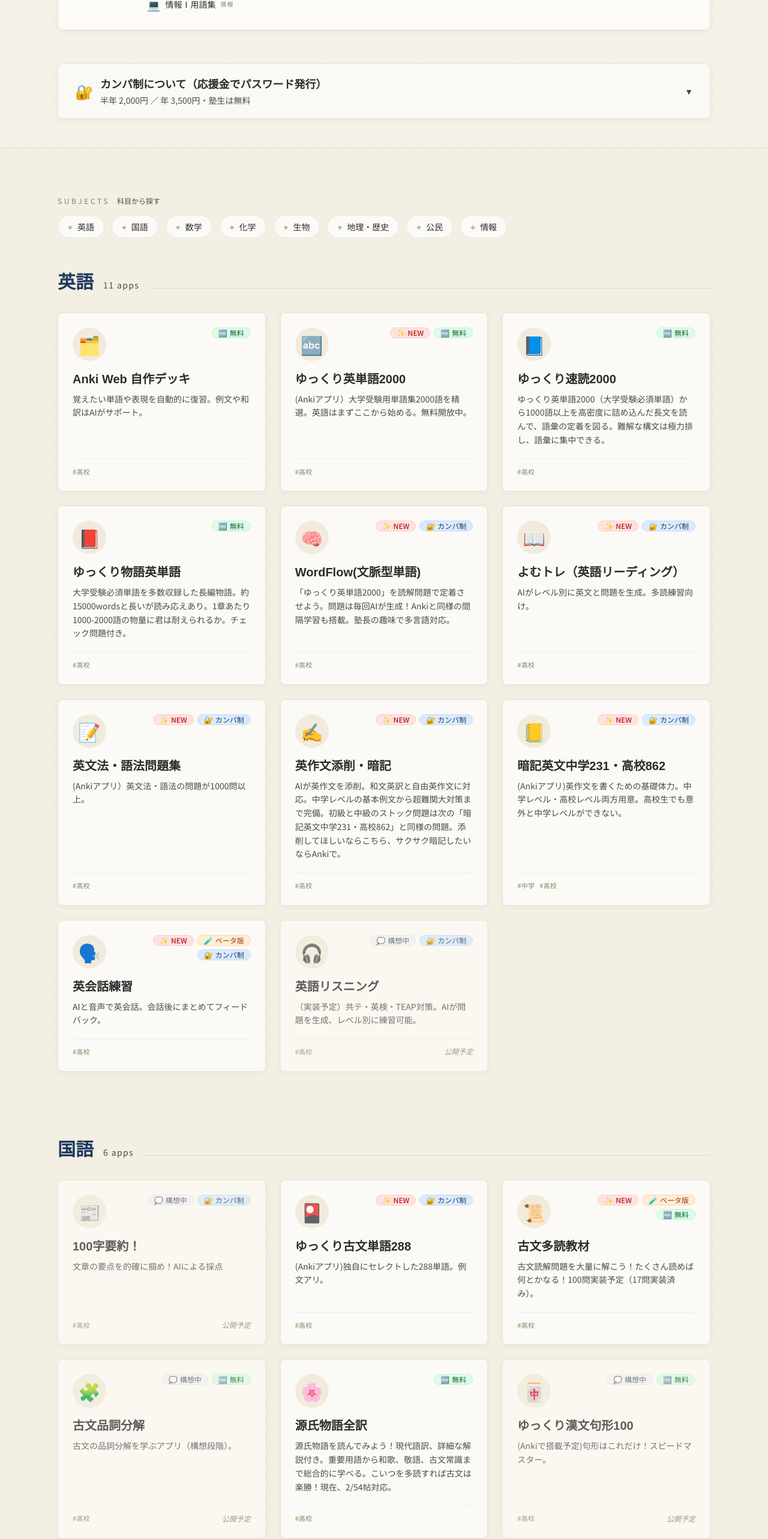
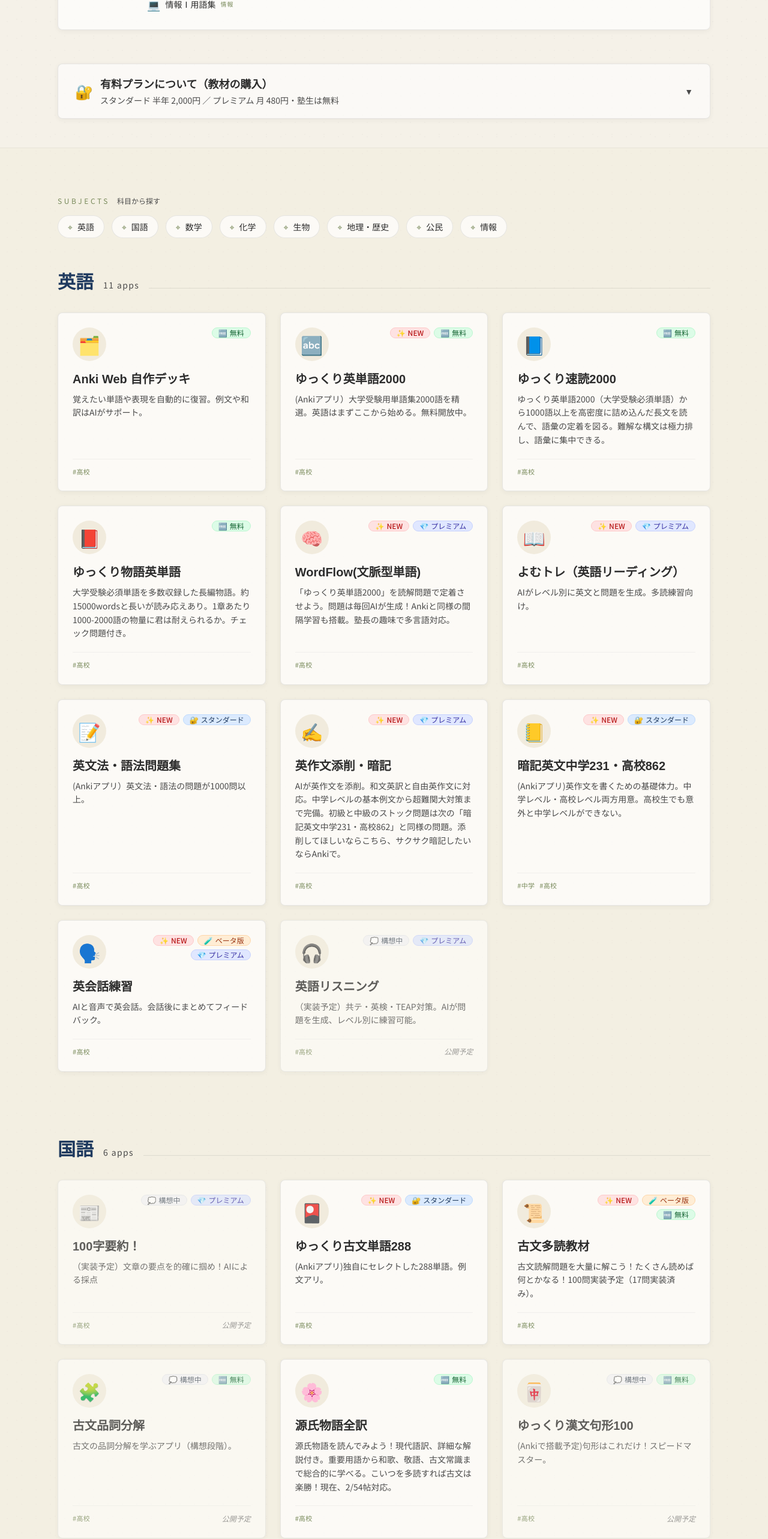
Before and after one commit to rokujo/yukkuri-portal, a Next.js app: page / in a window 1280 px wide. Shown: the part 960-3526 px from the top of the page at 60% size. Built offline with nearby package versions, Linux system fonts and the light colour scheme.

Commit message:
表記の修正

```diff
--- a/app/tokushoho/page.tsx
+++ b/app/tokushoho/page.tsx
@@ -73,12 +73,6 @@ const ROWS: Row[] = [
       "月額・年額プランは、次回更新日の前までにお手続きいただくことでいつでも解約可能です。日割りでの返金は行っておりません。",
     ],
   },
-  {
-    term: "動作環境・注意事項",
-    lines: [
-      "一部教材のご利用にはAnki（無料の学習支援ソフト）が必要です。iOS版のAnkiMobileは有料アプリ（2026年7月時点で約4,000円）としてApp Storeにて別途販売されております。あらかじめご了承の上お申し込みください。",
-    ],
-  },
 ];
 
 export default function TokushohoPage() {
--- a/components/AboutJuku.tsx
+++ b/components/AboutJuku.tsx
@@ -23,7 +23,7 @@ export default function AboutJuku() {
             {site.name}について
           </h2>
           <p className="text-sm sm:text-base leading-relaxed text-kinari/90 mb-4">
-            長野県内の小中高生を対象とした、個別指導・少人数制の塾です。
+            小中高生を対象とした、個別指導・少人数制の塾です。
           </p>
           <p className="text-sm sm:text-base leading-relaxed text-kinari/90 mb-8">
             「ゆっくり」は、急がせない・理解を飛ばさない・生徒のペースを大切にすることを意味します。
@@ -36,12 +36,12 @@ export default function AboutJuku() {
             rel="noopener noreferrer"
             className="inline-flex items-center justify-center gap-2 bg-kinari text-ai px-6 py-3 rounded-md text-sm font-medium hover:bg-white hover:-translate-y-0.5 hover:shadow-soft-hover transition-all"
           >
-            塾紹介・体験授業の案内（note）
+            教材のご紹介・購入はnoteへ
             <span aria-hidden>↗</span>
           </a>
 
           <p className="text-xs text-kinari/60 mt-5">
-            お問い合わせ・体験授業のお申し込みはnote記事のコメント欄からお願いします。
+            ご質問はnote記事のコメント欄からお願いします。
           </p>
         </div>
       </div>
--- a/components/AppCard.tsx
+++ b/components/AppCard.tsx
@@ -30,7 +30,7 @@ export default function AppCard({ app }: Props) {
         <div className="flex flex-wrap gap-1.5 justify-end">
           <NewBadge app={app} />
           <StatusBadge status={app.status} />
-          <AccessBadge access={app.access} />
+          <AccessBadge app={app} />
         </div>
       </div>
 
--- a/components/Badges.tsx
+++ b/components/Badges.tsx
@@ -29,18 +29,13 @@ const STATUS_BADGES: Record<
 };
 
 const ACCESS_BADGES: Record<
-  AppData["access"],
+  Exclude<AppData["access"], "kampa">,
   { label: string; emoji: string; className: string }
 > = {
   free: {
     label: "無料",
     emoji: "🆓",
     className: "bg-green-100 text-green-800 border border-green-200",
-  },
-  kampa: {
-    label: "カンパ制",
-    emoji: "🔐",
-    className: "bg-blue-100 text-ai border border-blue-200",
   },
   students_only: {
     label: "塾生限定",
@@ -51,6 +46,22 @@ const ACCESS_BADGES: Record<
     label: "要認証",
     emoji: "🔑",
     className: "bg-slate-100 text-slate-800 border border-slate-200",
+  },
+};
+
+const KAMPA_BADGES: Record<
+  "standard" | "premium",
+  { label: string; emoji: string; className: string }
+> = {
+  standard: {
+    label: "スタンダード",
+    emoji: "🔐",
+    className: "bg-blue-100 text-ai border border-blue-200",
+  },
+  premium: {
+    label: "プレミアム",
+    emoji: "💎",
+    className: "bg-indigo-100 text-indigo-800 border border-indigo-200",
   },
 };
 
@@ -65,8 +76,11 @@ export function StatusBadge({ status }: { status: AppData["status"] }) {
   );
 }
 
-export function AccessBadge({ access }: { access: AppData["access"] }) {
-  const conf = ACCESS_BADGES[access];
+export function AccessBadge({ app }: { app: AppData }) {
+  const conf =
+    app.access === "kampa"
+      ? KAMPA_BADGES[app.planTier ?? "standard"]
+      : ACCESS_BADGES[app.access];
   return (
     <span className={`badge ${conf.className}`}>
       <span aria-hidden>{conf.emoji}</span>
--- a/components/KampaInfo.tsx
+++ b/components/KampaInfo.tsx
@@ -18,10 +18,11 @@ export default function KampaInfo() {
             </span>
             <div>
               <p className="font-serif text-base sm:text-lg font-semibold text-sumi">
-                カンパ制について（応援金でパスワード発行）
+                有料プランについて（教材の購入）
               </p>
               <p className="text-xs sm:text-sm text-sumi-soft mt-0.5">
-                半年 {yen(kampaInfo.halfYear)} ／ 年 {yen(kampaInfo.year)}
+                スタンダード 半年 {yen(kampaInfo.standard.halfYear)} ／
+                プレミアム 月 {yen(kampaInfo.premium.month)}
                 ・塾生は無料
               </p>
             </div>
@@ -38,15 +39,30 @@ export default function KampaInfo() {
           <div className="grid sm:grid-cols-2 gap-x-8 gap-y-5 mt-4">
             <div>
               <h3 className="font-serif text-base font-semibold text-ai mb-2">
-                料金
+                🔐 スタンダードプラン
               </h3>
+              <p className="text-xs text-sumi-soft mb-1.5">
+                Anki教材など、静的コンテンツが対象
+              </p>
               <ul className="space-y-1 text-sumi-soft">
-                <li>半年プラン：{yen(kampaInfo.halfYear)}</li>
-                <li>年間プラン：{yen(kampaInfo.year)}</li>
-                <li className="text-xs mt-2">
-                  ※ 塾生は全アプリ無料でご利用いただけます。
-                </li>
+                <li>半年プラン：{yen(kampaInfo.standard.halfYear)}</li>
+                <li>年間プラン：{yen(kampaInfo.standard.year)}</li>
               </ul>
+            </div>
+            <div>
+              <h3 className="font-serif text-base font-semibold text-ai mb-2">
+                💎 プレミアムプラン
+              </h3>
+              <p className="text-xs text-sumi-soft mb-1.5">
+                AIを使った動的コンテンツ（添削・会話・生成問題など）が対象
+              </p>
+              <ul className="space-y-1 text-sumi-soft">
+                <li>月額プラン：{yen(kampaInfo.premium.month)}</li>
+                <li>年間プラン：{yen(kampaInfo.premium.year)}</li>
+              </ul>
+            </div>
+            <div className="sm:col-span-2 text-xs">
+              ※ 塾生は全アプリ無料でご利用いただけます。
             </div>
             <div>
               <h3 className="font-serif text-base font-semibold text-ai mb-2">
@@ -63,7 +79,7 @@ export default function KampaInfo() {
                 パスワード発行の流れ
               </h3>
               <ol className="list-decimal list-inside space-y-1 text-sumi-soft marker:text-matcha">
-                <li>塾ブログ経由でカンパ申し込みのご連絡をいただく</li>
+                <li>note経由でご購入のご連絡をいただく</li>
                 <li>ご入金確認後、各アプリのパスワードをまとめてお伝え</li>
                 <li>
                   パスワードは{kampaInfo.passwordRotationMonths}か月ごとに更新（次回継続時に再発行）
--- a/data/apps.json
+++ b/data/apps.json
@@ -7,8 +7,8 @@
     "description": "現場の指導から生まれた学習アプリ群。AIを使いながら、生徒のペースに寄り添います。",
     "blogUrl": "https://note.com/yukkuri_jyuku",
     "kampaInfo": {
-      "halfYear": 2000,
-      "year": 3500,
+      "standard": { "halfYear": 2000, "year": 3500 },
+      "premium": { "month": 480, "year": 4800 },
       "currency": "JPY",
       "paymentMethods": ["クレジットカード決済（Stripe）", "note内の決済（一部商品）"],
       "studentsFree": true,
@@ -86,6 +86,7 @@
       "url": "https://vocab-lens-rho.vercel.app/",
       "status": "production",
       "access": "kampa",
+      "planTier": "premium",
       "icon": "🧠",
       "tags": ["英語", "単語", "AI", "Anki"],
       "targetLevel": ["高校"],
@@ -101,6 +102,7 @@
       "url": "https://reading-neon-two.vercel.app/",
       "status": "production",
       "access": "kampa",
+      "planTier": "premium",
       "icon": "📖",
       "tags": ["英語", "リーディング", "AI"],
       "targetLevel": ["高校"],
@@ -116,6 +118,7 @@
       "url": "https://anki-seven-black.vercel.app/",
       "status": "production",
       "access": "kampa",
+      "planTier": "standard",
       "icon": "📝",
       "tags": ["英語", "文法", "Anki"],
       "targetLevel": ["高校"],
@@ -131,6 +134,7 @@
       "url": "https://writing-rokujo.vercel.app/",
       "status": "production",
       "access": "kampa",
+      "planTier": "premium",
       "icon": "✍️",
       "tags": ["英語", "ライティング", "AI", "添削"],
       "targetLevel": ["高校"],
@@ -146,6 +150,7 @@
       "url": "https://anki-seven-black.vercel.app/",
       "status": "production",
       "access": "kampa",
+      "planTier": "standard",
       "icon": "📒",
       "tags": ["英語", "ライティング", "Anki"],
       "targetLevel": ["中学", "高校"],
@@ -161,6 +166,7 @@
       "url": "https://speaking-ten.vercel.app/",
       "status": "beta",
       "access": "kampa",
+      "planTier": "premium",
       "icon": "🗣️",
       "tags": ["英語", "スピーキング", "AI", "音声"],
       "targetLevel": ["高校"],
@@ -176,6 +182,7 @@
       "url": "",
       "status": "planned",
       "access": "kampa",
+      "planTier": "premium",
       "icon": "🎧",
       "tags": ["英語", "リスニング", "AI", "共テ", "英検", "TEAP"],
       "targetLevel": ["高校"],
@@ -187,14 +194,15 @@
       "name": "100字要約！",
       "subject": "japanese",
       "category": "gendaibun",
-      "description": "文章の要点を的確に掴め！AIによる採点",
+      "description": "（実装予定）文章の要点を的確に掴め！AIによる採点",
       "url": "",
       "status": "planned",
       "access": "kampa",
+      "planTier": "premium",
       "icon": "📰",
-      "tags": ["現代文", "要約"],
+      "tags": ["現代文", "要約", "AI"],
       "targetLevel": ["高校"],
-      "techStack": ["Anki"],
+      "techStack": ["Next.js", "Gemini API"],
       "lastUpdated": "2025-04-30"
     },
     {
@@ -206,6 +214,7 @@
       "url": "https://anki-seven-black.vercel.app/",
       "status": "production",
       "access": "kampa",
+      "planTier": "standard",
       "icon": "🎴",
       "tags": ["古文", "単語"],
       "targetLevel": ["高校"],
@@ -281,10 +290,11 @@
       "url": "",
       "status": "planned",
       "access": "kampa",
+      "planTier": "standard",
       "icon": "📐",
       "tags": ["数学", "公式", "ドリル", "Anki"],
       "targetLevel": ["高校"],
-      "techStack": ["Next.js"],
+      "techStack": ["Anki"],
       "lastUpdated": "2025-04-30"
     },
     {
@@ -296,6 +306,7 @@
       "url": "",
       "status": "planned",
       "access": "kampa",
+      "planTier": "premium",
       "icon": "💬",
       "tags": ["数学", "AI", "問題演習"],
       "targetLevel": ["高校"],
@@ -311,6 +322,7 @@
       "url": "https://anki-seven-black.vercel.app/",
       "status": "production",
       "access": "kampa",
+      "planTier": "standard",
       "icon": "🌱",
       "tags": ["生物", "暗記"],
       "targetLevel": ["高校"],
@@ -326,6 +338,7 @@
       "url": "",
       "status": "planned",
       "access": "kampa",
+      "planTier": "standard",
       "icon": "🧬",
       "tags": ["生物", "暗記"],
       "targetLevel": ["高校"],
@@ -356,6 +369,7 @@
       "url": "",
       "status": "planned",
       "access": "kampa",
+      "planTier": "standard",
       "icon": "🧪",
       "tags": ["化学", "暗記"],
       "targetLevel": ["高校"],
@@ -371,6 +385,7 @@
       "url": "",
       "status": "planned",
       "access": "kampa",
+      "planTier": "standard",
       "icon": "⚛️",
       "tags": ["化学", "暗記"],
       "targetLevel": ["高校"],
@@ -386,6 +401,7 @@
       "url": "https://anki-seven-black.vercel.app/",
       "status": "production",
       "access": "kampa",
+      "planTier": "standard",
       "icon": "🏛",
       "tags": ["世界史", "暗記"],
       "targetLevel": ["高校"],
@@ -401,6 +417,7 @@
       "url": "https://anki-seven-black.vercel.app/",
       "status": "production",
       "access": "kampa",
+      "planTier": "standard",
       "icon": "🏯",
       "tags": ["日本史", "暗記"],
       "targetLevel": ["高校"],
@@ -416,6 +433,7 @@
       "url": "https://history-essay.vercel.app/",
       "status": "production",
       "access": "kampa",
+      "planTier": "premium",
       "icon": "✒️",
       "tags": ["世界史", "日本史", "記述"],
       "targetLevel": ["高校"],
@@ -431,6 +449,7 @@
       "url": "https://anki-seven-black.vercel.app/",
       "status": "production",
       "access": "kampa",
+      "planTier": "standard",
       "icon": "🌏",
       "tags": ["地理", "暗記"],
       "targetLevel": ["高校"],
@@ -446,6 +465,7 @@
       "url": "https://anki-seven-black.vercel.app/",
       "status": "production",
       "access": "kampa",
+      "planTier": "standard",
       "icon": "🤝",
       "tags": ["公共", "暗記"],
       "targetLevel": ["高校"],
@@ -461,6 +481,7 @@
       "url": "https://anki-seven-black.vercel.app/",
       "status": "production",
       "access": "kampa",
+      "planTier": "standard",
       "icon": "💹",
       "tags": ["政治・経済", "暗記"],
       "targetLevel": ["高校"],
@@ -476,6 +497,7 @@
       "url": "https://anki-seven-black.vercel.app/",
       "status": "production",
       "access": "kampa",
+      "planTier": "standard",
       "icon": "⚖️",
       "tags": ["倫理", "暗記"],
       "targetLevel": ["高校"],
--- a/lib/apps.ts
+++ b/lib/apps.ts
@@ -24,6 +24,8 @@ export type AccessType =
   | "students_only"
   | "auth_required";
 
+export type PlanTier = "standard" | "premium";
+
 export type AppData = {
   id: string;
   name: string;
@@ -34,6 +36,7 @@ export type AppData = {
   url: string;
   status: AppStatus;
   access: AccessType;
+  planTier?: PlanTier; // access: "kampa" のアプリのみ意味を持つ
   icon: string;
   tags: string[];
   targetLevel: string[];
@@ -42,8 +45,8 @@ export type AppData = {
 };
 
 export type KampaInfo = {
-  halfYear: number;
-  year: number;
+  standard: { halfYear: number; year: number };
+  premium: { month: number; year: number };
   currency: string;
   paymentMethods: string[];
   studentsFree: boolean;
```
Also changed, not shown: .claude/settings.local.json, 2 other files (tests, documents, lock files or other folders).
